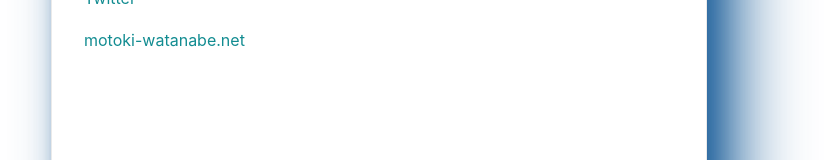
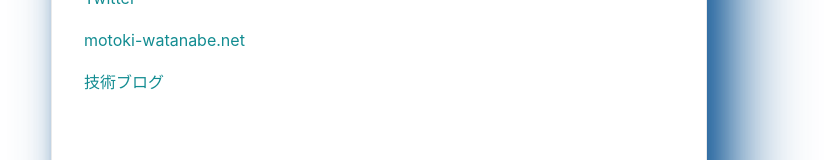
Before and after one commit to teddybear0430/anyway-merge-app, a Next.js app: page /contributors/motoki in a window 1280 px wide. Shown: the part 205-365 px from the top of the page, without its empty margins (261-1085 px from the left). Built offline with nearby package versions, Linux system fonts and the light colour scheme; what react-vfx would draw is missing.

Commit message:
add techblog

```diff
--- a/src/pages/contributors/motoki/index.tsx
+++ b/src/pages/contributors/motoki/index.tsx
@@ -26,6 +26,15 @@ function Motoki() {
               motoki-watanabe.net
             </a>
           </p>
+          <p>
+            <a
+              target="_blank"
+              rel="noreferer noreferrer"
+              href="https://tech.motoki-watanabe.net"
+            >
+              技術ブログ
+            </a>
+          </p>
         </div>
       </div>
     </div>
```
